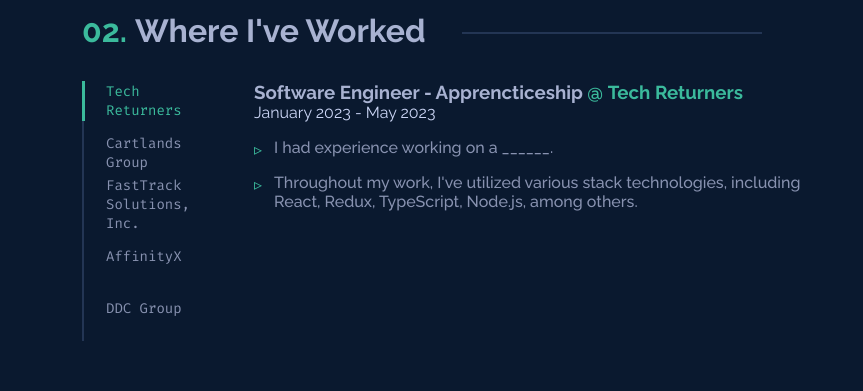
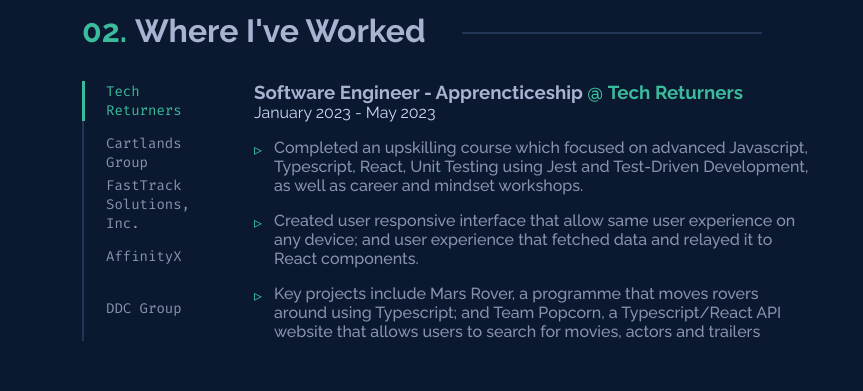
Before and after one commit to jonalddamaso/developerportfolio, a Next.js app: page / in a window 1280 px wide. Shown: the part 1940-2331 px from the top of the page, without its empty margins (208-1071 px from the left). Built offline with nearby package versions, Linux system fonts and the light colour scheme; no server answers.

Commit message:
Build: added job description in Tech Returner

```diff
--- a/src/sections/Experience.tsx
+++ b/src/sections/Experience.tsx
@@ -20,8 +20,9 @@
       start: "January 2023",
       end: "May 2023",
       shortDescription: [
-        "I had experience working on a ______.",
-        "Throughout my work, I've utilized various stack technologies, including React, Redux, TypeScript, Node.js, among others.",
+        "Completed an upskilling course which focused on advanced Javascript, Typescript, React, Unit Testing using Jest and Test-Driven Development, as well as career and mindset workshops.",
+        "Created user responsive interface that allow same user experience on any device; and user experience that fetched data and relayed it to React components.",
+        "Key projects include Mars Rover, a programme that moves rovers around using Typescript; and Team Popcorn, a Typescript/React API website that allows users to search for movies, actors and trailers"
       ],
     },
     {
```
